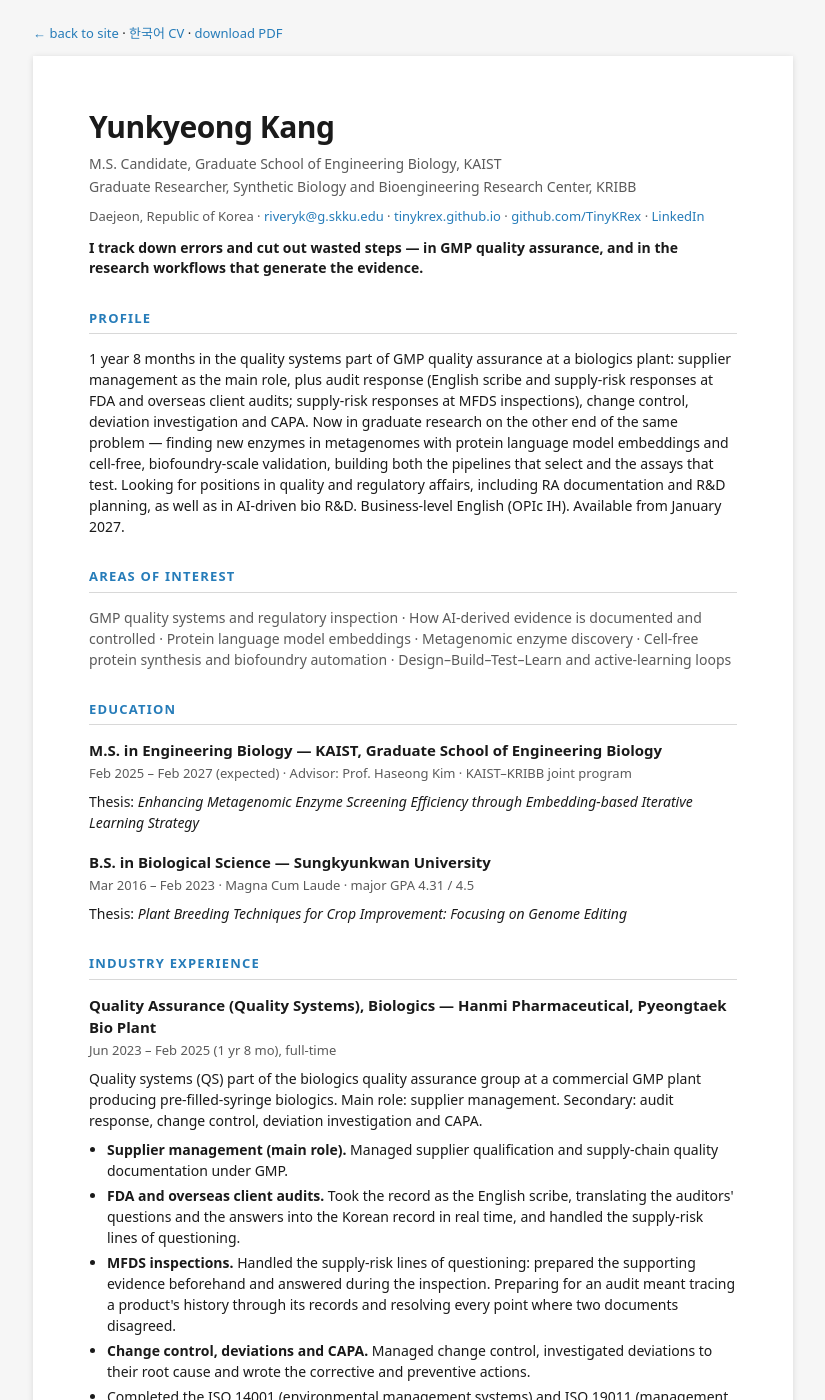
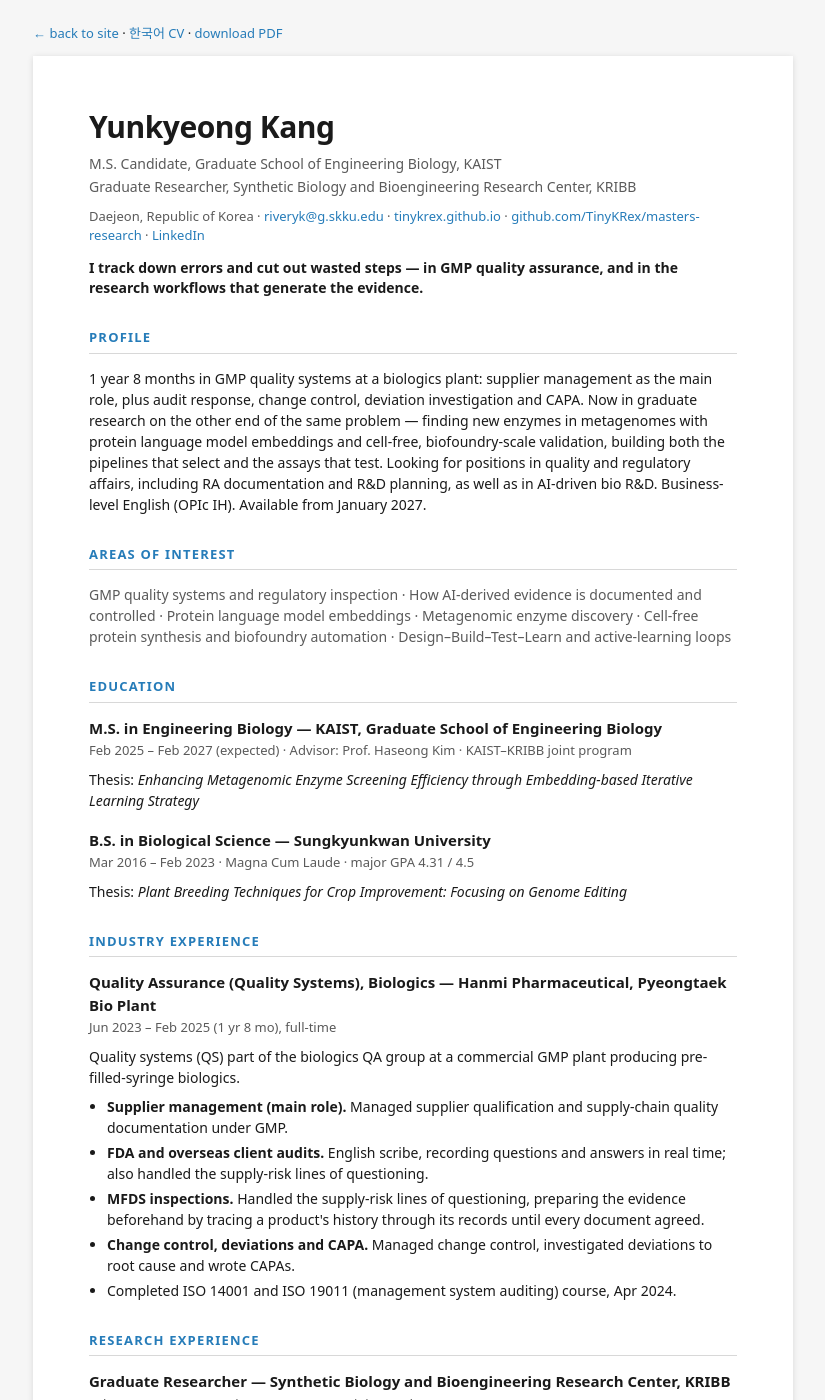
Before and after one commit to TinyKRex/tinykrex.github.io, a Jekyll site: the page built from cv.html, in a window 1280 px wide and 1400 px high. Shown: the whole window, without its empty margins (227-1052 px from the left). Built offline with Jekyll 4.4.1, drawn with Linux system fonts in a browser that asks for light colours; some of the changed text lies outside the part shown.

Commit message:
site: GitHub 링크를 masters-research로 변경, CV PDF 재생성 (QA 문구 압축해 2페이지 유지)
Co-Authored-By: Claude Opus 5.5 <noreply@anthropic.com>

```diff
--- a/cv.html
+++ b/cv.html
@@ -87,17 +87,15 @@ permalink: /cv.html
     Daejeon, Republic of Korea &middot;
     <a href="mailto:riveryk@g.skku.edu">riveryk@g.skku.edu</a> &middot;
     <a href="https://tinykrex.github.io">tinykrex.github.io</a> &middot;
-    <a href="https://github.com/TinyKRex">github.com/TinyKRex</a> &middot;
+    <a href="https://github.com/TinyKRex/masters-research">github.com/TinyKRex/masters-research</a> &middot;
     <a href="https://www.linkedin.com/in/yunkyeong-kang-91b010409/">LinkedIn</a>
   </p>
 
   <p class="tagline">I track down errors and cut out wasted steps &mdash; in GMP quality assurance, and
   in the research workflows that generate the evidence.</p>
   <h2>Profile</h2>
-  <p>1 year 8 months in the quality systems part of GMP quality assurance at a biologics plant:
-  supplier management as the main role, plus audit response (English scribe and supply-risk responses
-  at FDA and overseas client audits; supply-risk responses at MFDS inspections), change control,
-  deviation investigation and CAPA. Now in graduate research on the other end of the same problem &mdash;
+  <p>1 year 8 months in GMP quality systems at a biologics plant: supplier management as the main
+  role, plus audit response, change control, deviation investigation and CAPA. Now in graduate research on the other end of the same problem &mdash;
   finding new enzymes in metagenomes with protein language model embeddings and cell-free,
   biofoundry-scale validation, building both the pipelines that select and the assays that test.
   Looking for positions in quality and regulatory affairs, including RA documentation and R&amp;D
@@ -125,23 +123,19 @@ permalink: /cv.html
   <div class="entry">
     <h3>Quality Assurance (Quality Systems), Biologics &mdash; Hanmi Pharmaceutical, Pyeongtaek Bio Plant</h3>
     <p class="meta">Jun 2023 &ndash; Feb 2025 (1 yr 8 mo), full-time</p>
-    <p>Quality systems (QS) part of the biologics quality assurance group at a commercial GMP plant
-    producing pre-filled-syringe biologics. Main role: supplier management. Secondary: audit response,
-    change control, deviation investigation and CAPA.</p>
+    <p>Quality systems (QS) part of the biologics QA group at a commercial GMP plant producing
+    pre-filled-syringe biologics.</p>
     <ul>
       <li><strong>Supplier management (main role).</strong> Managed supplier qualification and
       supply-chain quality documentation under GMP.</li>
-      <li><strong>FDA and overseas client audits.</strong> Took the record as the English scribe,
-      translating the auditors' questions and the answers into the Korean record in real time, and
-      handled the supply-risk lines of questioning.</li>
-      <li><strong>MFDS inspections.</strong> Handled the supply-risk lines of questioning: prepared
-      the supporting evidence beforehand and answered during the inspection. Preparing for an audit
-      meant tracing a product's history through its records and resolving every point where two
-      documents disagreed.</li>
+      <li><strong>FDA and overseas client audits.</strong> English scribe, recording questions and
+      answers in real time; also handled the supply-risk lines of questioning.</li>
+      <li><strong>MFDS inspections.</strong> Handled the supply-risk lines of questioning, preparing
+      the evidence beforehand by tracing a product's history through its records until every document
+      agreed.</li>
       <li><strong>Change control, deviations and CAPA.</strong> Managed change control, investigated
-      deviations to their root cause and wrote the corrective and preventive actions.</li>
-      <li>Completed the ISO 14001 (environmental management systems) and ISO 19011 (management
-      system auditing) course, Apr 2024.</li>
+      deviations to root cause and wrote CAPAs.</li>
+      <li>Completed ISO 14001 and ISO 19011 (management system auditing) course, Apr 2024.</li>
     </ul>
   </div>
 
@@ -257,10 +251,9 @@ permalink: /cv.html
   <h2>Skills</h2>
   <dl class="skills">
     <dt>Quality &amp; regulatory</dt>
-    <dd>GMP; supplier and supply-chain quality management; audit response (FDA and overseas client
-    audits as English scribe; MFDS inspections); change control; deviation investigation and root
-    cause analysis; CAPA; ISO 14001 and ISO 19011 course completed (2024); technical documentation in Korean and
-    English.</dd>
+    <dd>GMP; supplier management; audit response (FDA, overseas client, MFDS); change control;
+    deviation investigation and root cause analysis; CAPA; ISO 14001/19011 course (2024); technical
+    documentation in Korean and English.</dd>
     <dt>Languages</dt>
     <dd>Korean (native); English (OPIc IH, 2026; TOEIC 960, 2021 &mdash; certificate expired;
     elementary schooling in San Jose, California; English scribe at FDA and overseas client audits).</dd>
```
Also changed, not shown: cv-kr.html (+12 -16 lines), index.md (+1 -2 lines), 2 other files.
